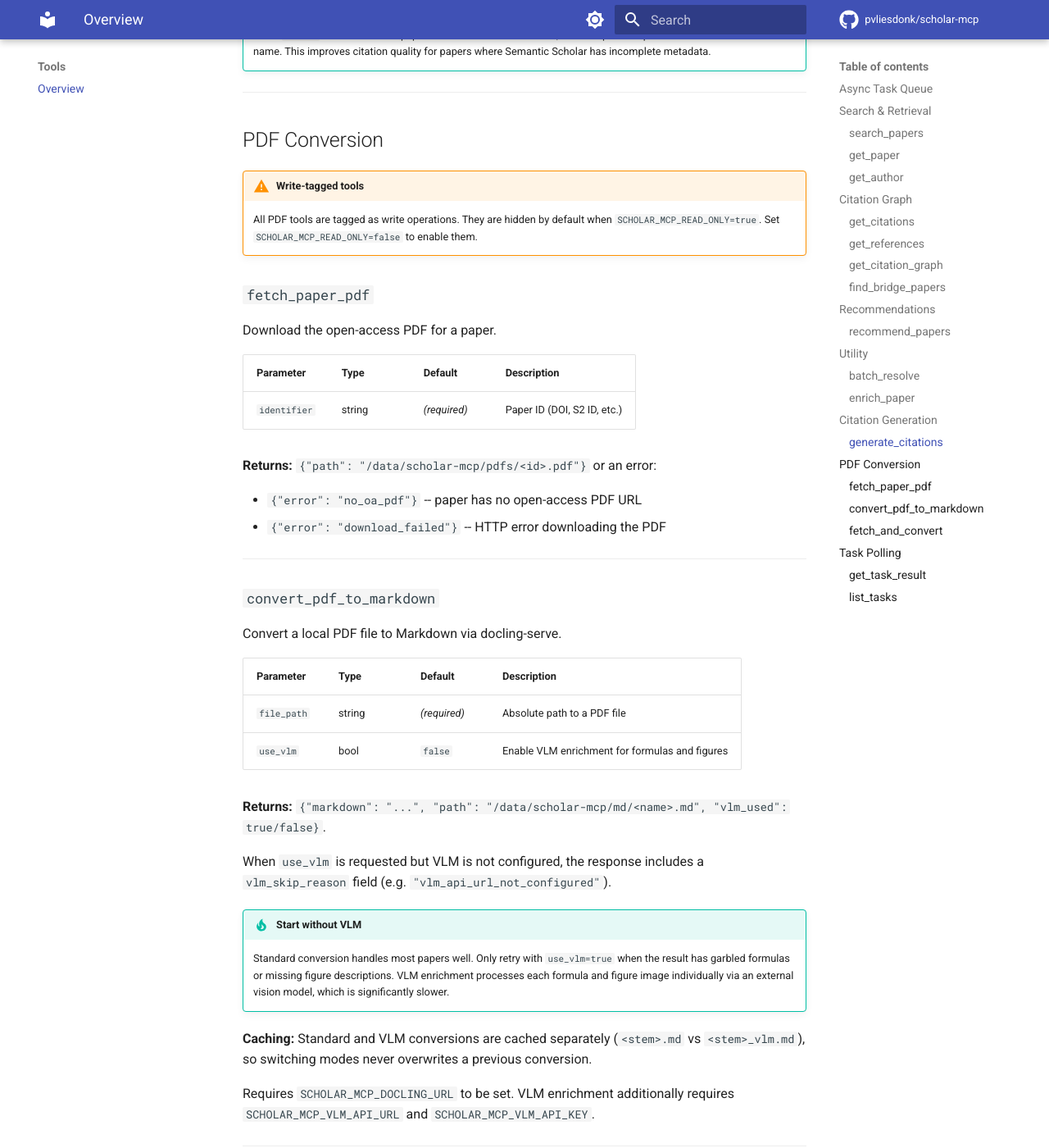
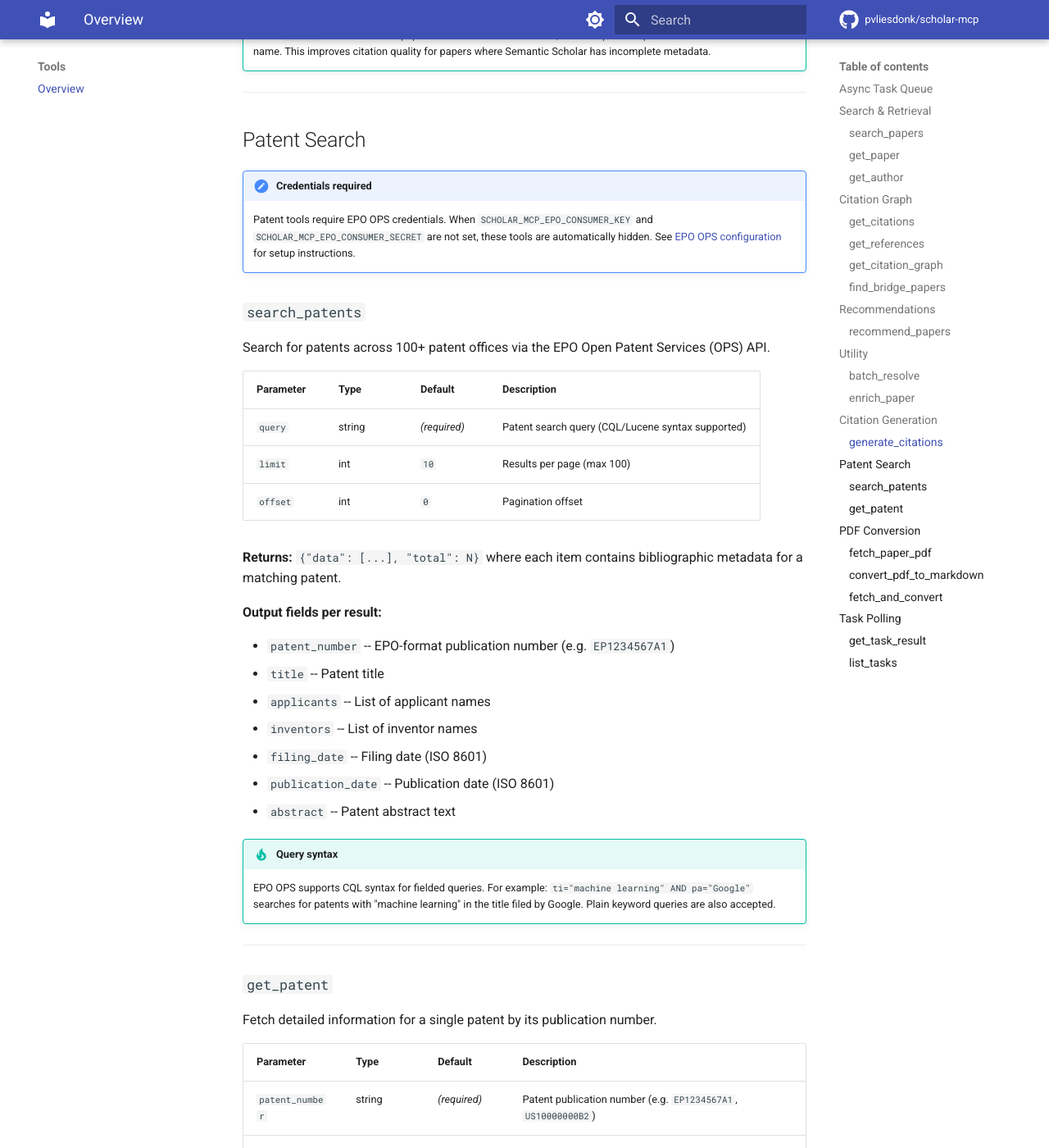
Before and after one commit to pvliesdonk/scholar-mcp, an MkDocs documentation site: the page built from docs/tools/index.md, in a window 1280 px wide and 1400 px high, scrolled down 7897 px. Shown: the whole window at 82% size. Built offline with MkDocs 1.6.1 and Material for MkDocs 9.7.7, drawn with Linux system fonts in a browser that asks for light colours; comment, search, counter and statistics services are not loaded; some of the changed text lies outside the part shown.

Commit message:
docs: add patent tools and EPO configuration documentation
Document search_patents and get_patent tools (Phase 1: biblio only),
EPO OPS environment variables, and step-by-step registration walkthrough.
Update README features list and MCP tools table.

Co-Authored-By: Claude Sonnet 4.6 <noreply@anthropic.com>

````diff
--- a/docs/tools/index.md
+++ b/docs/tools/index.md
@@ -268,6 +268,79 @@ Papers that fail to resolve are reported inline (BibTeX/RIS: as comments, CSL-JS
 
 ---
 
+## Patent Search
+
+!!! note "Credentials required"
+    Patent tools require EPO OPS credentials. When `SCHOLAR_MCP_EPO_CONSUMER_KEY` and `SCHOLAR_MCP_EPO_CONSUMER_SECRET` are not set, these tools are automatically hidden. See [EPO OPS configuration](../configuration.md#epo-open-patent-services) for setup instructions.
+
+### `search_patents`
+
+Search for patents across 100+ patent offices via the EPO Open Patent Services (OPS) API.
+
+| Parameter | Type | Default | Description |
+|---|---|---|---|
+| `query` | string | *(required)* | Patent search query (CQL/Lucene syntax supported) |
+| `limit` | int | `10` | Results per page (max 100) |
+| `offset` | int | `0` | Pagination offset |
+
+**Returns:** `{"data": [...], "total": N}` where each item contains bibliographic metadata for a matching patent.
+
+**Output fields per result:**
+
+- `patent_number` -- EPO-format publication number (e.g. `EP1234567A1`)
+- `title` -- Patent title
+- `applicants` -- List of applicant names
+- `inventors` -- List of inventor names
+- `filing_date` -- Filing date (ISO 8601)
+- `publication_date` -- Publication date (ISO 8601)
+- `abstract` -- Patent abstract text
+
+!!! tip "Query syntax"
+    EPO OPS supports CQL syntax for fielded queries. For example: `ti="machine learning" AND pa="Google"` searches for patents with "machine learning" in the title filed by Google. Plain keyword queries are also accepted.
+
+---
+
+### `get_patent`
+
+Fetch detailed information for a single patent by its publication number.
+
+| Parameter | Type | Default | Description |
+|---|---|---|---|
+| `patent_number` | string | *(required)* | Patent publication number (e.g. `EP1234567A1`, `US10000000B2`) |
+| `sections` | list[string] | `["biblio"]` | Sections to retrieve |
+
+**Available sections:**
+
+| Section | Description | Phase 1 |
+|---|---|---|
+| `biblio` | Bibliographic metadata (title, applicants, inventors, dates, abstract) | Available |
+| `claims` | Patent claims text | Coming soon |
+| `description` | Full patent description | Coming soon |
+| `family` | Patent family members across jurisdictions | Coming soon |
+| `legal` | Legal status events (grants, assignments, expirations) | Coming soon |
+| `citations` | Patent citations (prior art references) | Coming soon |
+
+!!! note "Phase 1 scope"
+    Only the `biblio` section is available in Phase 1. Requesting other sections will return a not-yet-available notice. Full section support is planned for a future release.
+
+**Returns:** A JSON object with keys matching the requested sections:
+
+```json
+{
+  "patent_number": "EP1234567A1",
+  "biblio": {
+    "title": "...",
+    "applicants": ["..."],
+    "inventors": ["..."],
+    "filing_date": "2020-01-15",
+    "publication_date": "2021-07-21",
+    "abstract": "..."
+  }
+}
+```
+
+---
+
 ## PDF Conversion
 
 !!! warning "Write-tagged tools"
````
Also changed, not shown: other parts of docs/tools/index.md (+1 -1 lines), README.md (+17 -0 lines), docs/configuration.md (+47 -0 lines).
